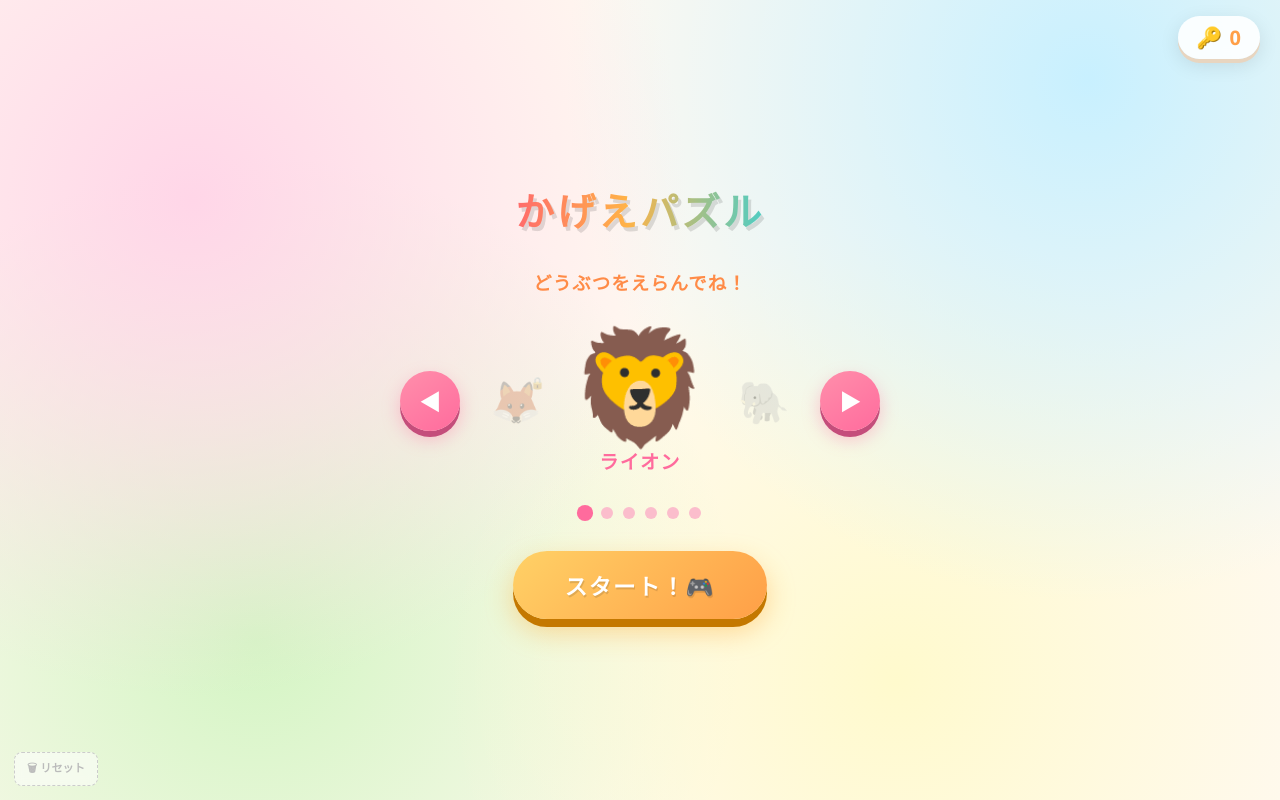
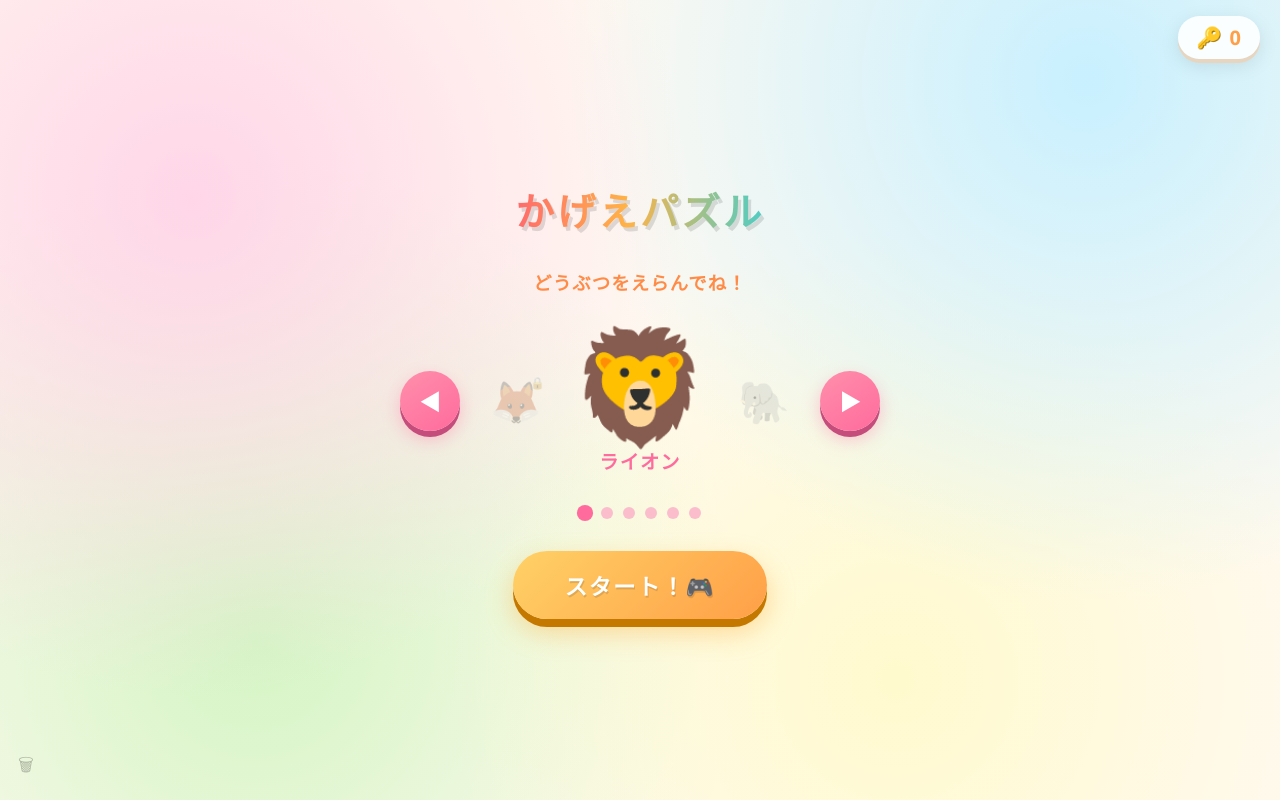
Before and after one commit to yookmt1122-lab/newpuzzle, a React (Vite) app: page / in a window 1280 px wide. Built offline with nearby package versions, Linux system fonts and the light colour scheme.

Commit message:
編集後: リセットボタンをアイコンのみ・背景・枠なしに変更

```diff
--- a/src/ShadowPuzzle.css
+++ b/src/ShadowPuzzle.css
@@ -4,22 +4,17 @@
   bottom: 14px;
   left: 14px;
   z-index: 1000;
-  padding: 6px 12px;
-  border-radius: 8px;
-  border: 1.5px dashed #ccc;
-  background: rgba(255, 255, 255, 0.55);
-  color: #bbb;
-  font-size: 0.7rem;
-  font-weight: 700;
+  padding: 4px;
+  border: none;
+  background: none;
+  font-size: 1.1rem;
+  opacity: 0.25;
   cursor: pointer;
-  backdrop-filter: blur(4px);
-  transition: background 0.2s, color 0.2s, border-color 0.2s;
+  transition: opacity 0.2s;
 }
 
 .btn-debug-reset:hover {
-  background: rgba(255, 220, 220, 0.85);
-  color: #e05;
-  border-color: #e05;
+  opacity: 0.7;
 }
 
 /* ── 鍵カウンター ─────────────────────────────────────────────────────────── */
--- a/src/ShadowPuzzle.jsx
+++ b/src/ShadowPuzzle.jsx
@@ -440,8 +440,8 @@ export default function ShadowPuzzle() {
       <KeyCounter ref={keyCounterRef} count={keyCount} />
 
       {/* デバッグ用リセットボタン（左下固定）*/}
-      <button className="btn-debug-reset" onClick={handleDebugReset}>
-        🗑 リセット
+      <button className="btn-debug-reset" onClick={handleDebugReset} aria-label="データをリセット">
+        🗑
       </button>
 
       {/* 飛ぶ鍵（画面をまたぐので最上位に置く）*/}
```
